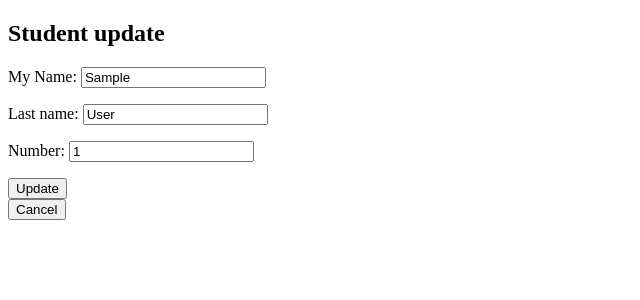
After one commit to E-2423/django_project, a Django app: page /1/update in a window 1280 px wide. The commit adds this page. Shown: the top 300 px of the page, without its empty margins (0-640 px from the left). Run offline with Django 3.2, Linux system fonts and the light colour scheme; tables that the repository leaves empty hold one stand-in row (values such as "Sample post").

Commit message:
Added student update

```diff
--- a/src/fscohort/templates/fscohort/home.html
+++ b/src/fscohort/templates/fscohort/home.html
@@ -8,4 +8,6 @@
 
     {% block content %}
         <h1>Hello, this is home page</h1>
+        <a href="{% url 'add' %}"><button>Add Student</button></a>
+        <a href="{% url 'list' %}"><button>Student list</button></a>
     {% endblock %}
--- a/src/fscohort/templates/fscohort/student_delete.html
+++ b/src/fscohort/templates/fscohort/student_delete.html
@@ -5,6 +5,8 @@
     <p>Are you sure!!</p>
     {% csrf_token %}
     <input type="submit" value="Yes">
-    <a href="{% url 'list' %}">Hayır</a>
+    <a href="{% url 'list' %}">
+        <button>No</button>
+    </a>
 </form>
 {% endblock content %}
--- a/src/fscohort/templates/fscohort/student_detail.html
+++ b/src/fscohort/templates/fscohort/student_detail.html
@@ -7,5 +7,8 @@
 <a href="{% url 'delete' student.id %}">
     <button>Delete</button>
 </a>
+<a href="{% url 'update' student.id %}">
+    <button>Update</button>
+</a>
 
 {% endblock %}
--- /dev/null
+++ b/src/fscohort/templates/fscohort/student_update.html
@@ -0,0 +1,16 @@
+{% extends 'fscohort/base.html' %}
+
+{% block title %}
+    Student update
+{% endblock title %}
+
+
+{% block content %}
+    <h2>Student update</h2>
+    <form action="" method="POST">
+        {% csrf_token %}
+        {{ form.as_p }}
+        <input type="submit" value="Update">
+    </form>
+    <a href="{% url 'list' %}"><button>Cancel</button></a>
+{% endblock %}
--- a/src/fscohort/urls.py
+++ b/src/fscohort/urls.py
@@ -1,5 +1,5 @@
 from django.urls import path
-from .views import home_view, student_list, student_add, student_detail, student_delete
+from .views import home_view, student_list, student_add, student_detail, student_delete, student_update
 
 urlpatterns = [
     path("", home_view, name="home"),
@@ -7,4 +7,5 @@ urlpatterns = [
     path("add/", student_add, name="add"),
     path("<int:id>", student_detail, name="detail"),
     path("<int:id>/delete", student_delete, name="delete"),
+    path("<int:id>/update", student_update, name="update"),
 ]
--- a/src/fscohort/views.py
+++ b/src/fscohort/views.py
@@ -58,3 +58,18 @@ def student_delete(request, id):
 
 
     return render(request, "fscohort/student_delete.html")
+
+def student_update(request, id):
+    student = Student.objects.get(id=id)
+    # student = get_object_or_404(Student, id=id)
+    form = StudentForm(instance = student)
+    if request.method == "POST":
+        form = StudentForm(request.POST, instance=student)
+        if form.is_valid():
+            form.save()
+            return redirect("list")
+    context = {
+        'student':student,
+        'form':form
+    }
+    return render(request, "fscohort/student_update.html", context)
```
